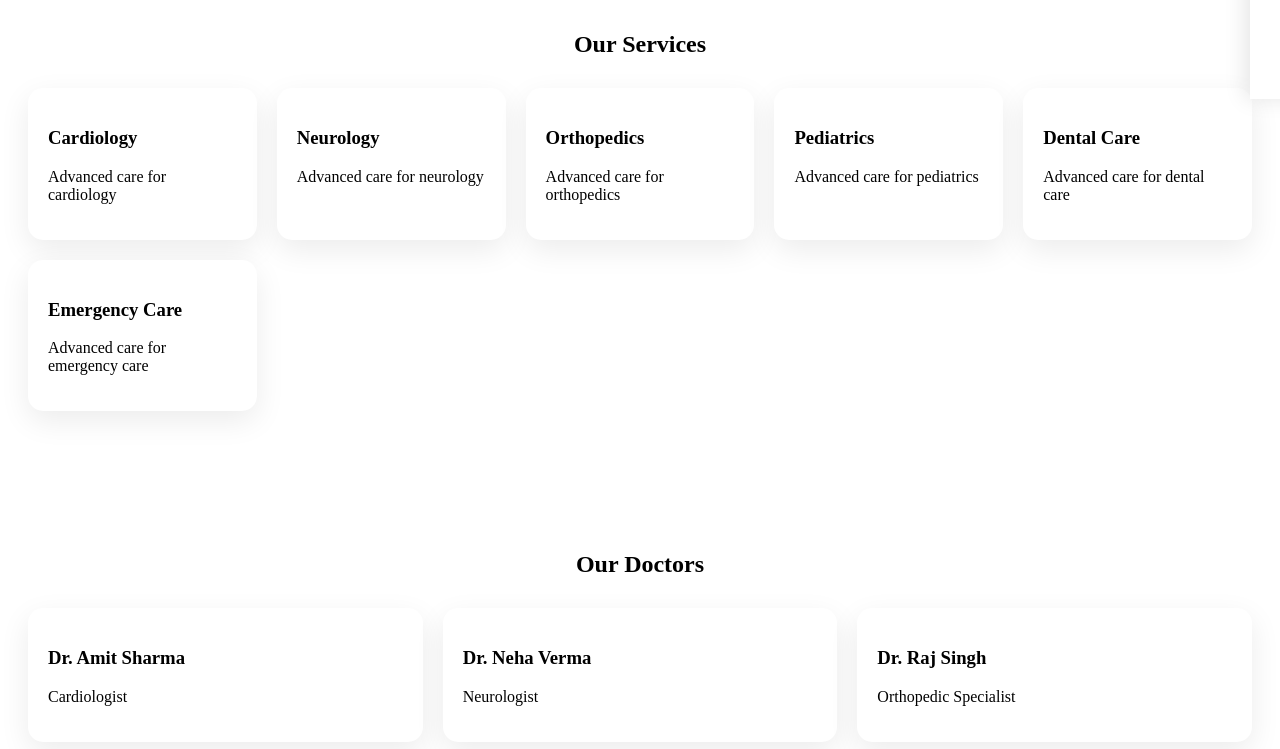
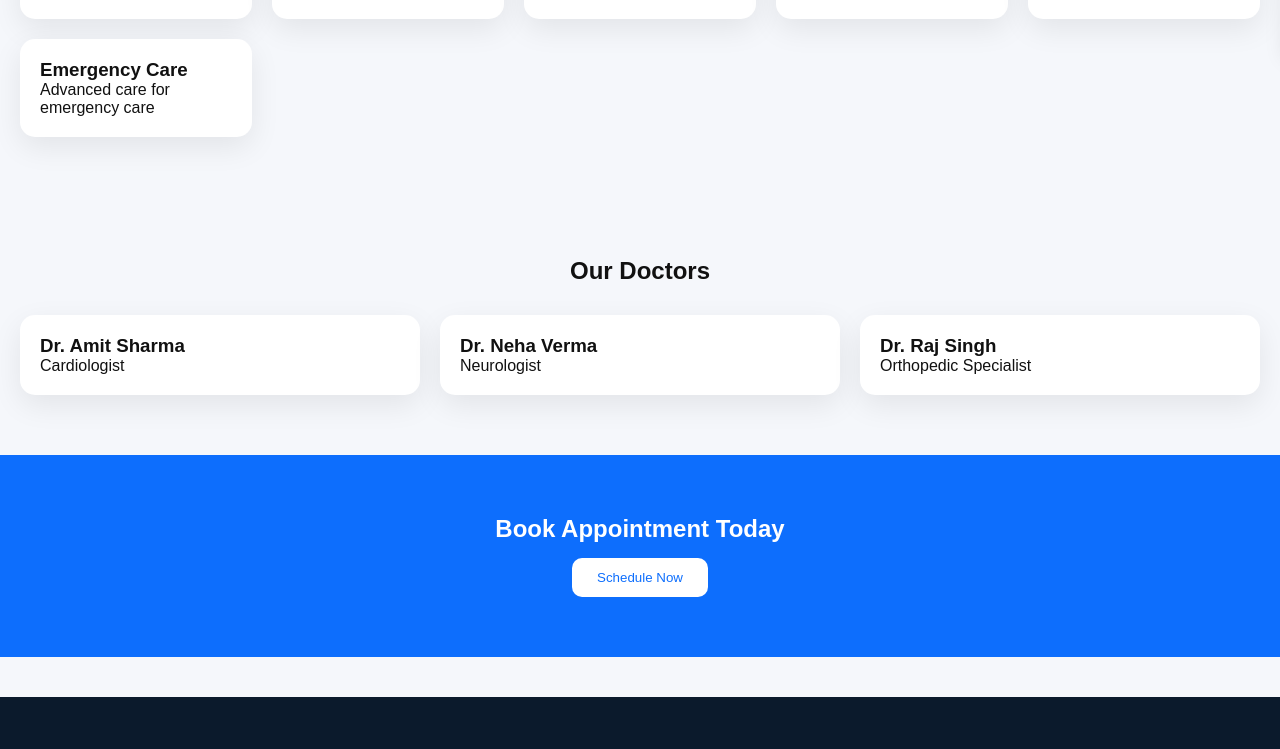
Before and after one commit to kinh17631-star/Amrithospital, a Next.js app: page / in a window 1280 px wide. Shown: the part 741-1490 px from the top of the page. Built offline with nearby package versions, Linux system fonts and the light colour scheme.

Commit message:
Update globals.css

```diff
--- a/styles/globals.css
+++ b/styles/globals.css
@@ -1,4 +1,42 @@
-/* FADE ANIMATION */
+* {
+  margin: 0;
+  padding: 0;
+  box-sizing: border-box;
+  font-family: Arial, sans-serif;
+}
+
+body {
+  background: #f5f7fb;
+  color: #111;
+}
+
+/* LINKS */
+a {
+  text-decoration: none;
+  color: inherit;
+}
+
+/* BUTTON */
+button {
+  transition: 0.3s;
+  cursor: pointer;
+}
+
+button:hover {
+  transform: scale(1.05);
+  opacity: 0.9;
+}
+
+/* SCROLL SMOOTH */
+html {
+  scroll-behavior: smooth;
+}
+
+/* ========================= */
+/* 🔥 ANIMATIONS START */
+/* ========================= */
+
+/* FADE + SLIDE UP */
 .fade-up {
   opacity: 0;
   transform: translateY(30px);
@@ -12,12 +50,34 @@
   }
 }
 
-/* CARD HOVER */
+/* CARD HOVER EFFECT */
 .card-hover {
+  transition: all 0.3s ease;
+}
+
+.card-hover:hover {
+  transform: translateY(-10px) scale(1.02);
+  box-shadow: 0 15px 40px rgba(0,0,0,0.15);
+}
+
+/* IMAGE HOVER */
+img {
   transition: 0.3s;
 }
 
-.card-hover:hover {
-  transform: translateY(-8px);
-  box-shadow: 0 15px 35px rgba(0,0,0,0.15);
+img:hover {
+  transform: scale(1.03);
 }
+
+/* SIDEBAR BUTTON HOVER */
+.sidebar-btn {
+  transition: 0.3s;
+}
+
+.sidebar-btn:hover {
+  transform: scale(1.1);
+}
+
+/* ========================= */
+/* 🔥 ANIMATIONS END */
+/* ========================= */
```
